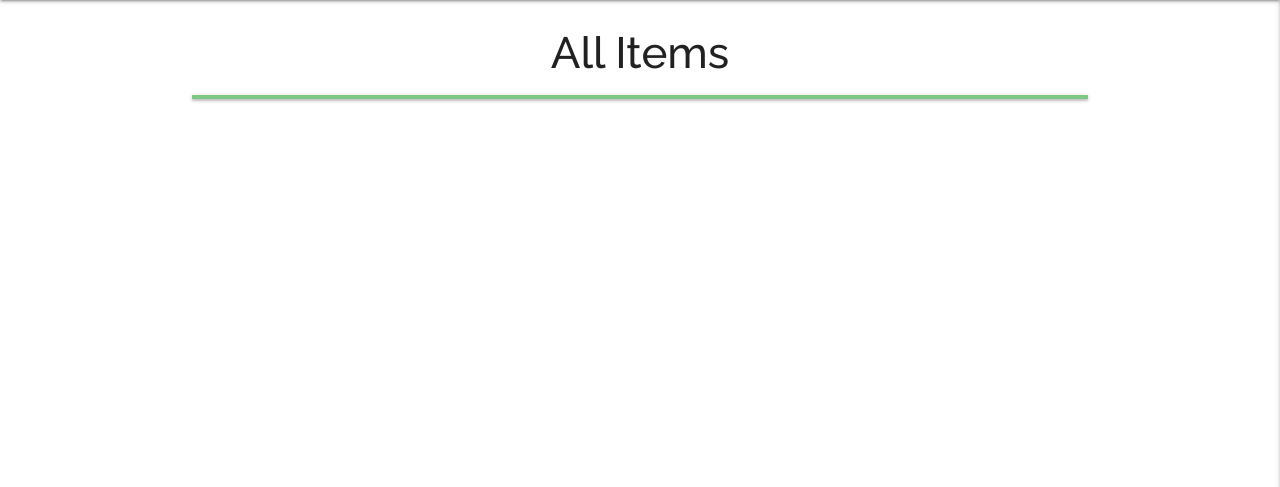
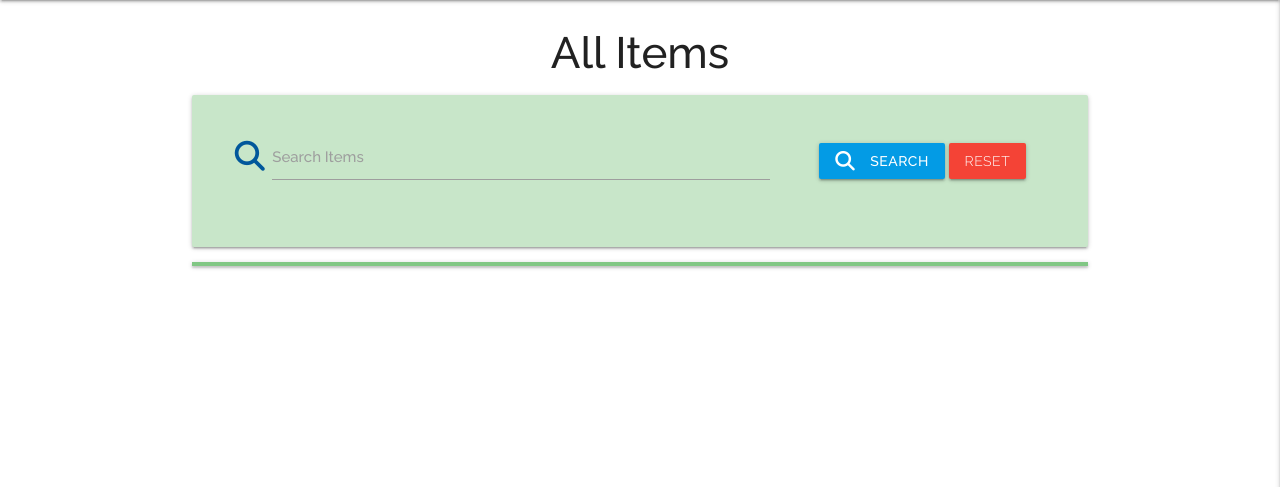
Before and after one commit to marcusnolan/restruction, a Flask app: page /get_items in a window 1280 px wide. Shown: the part 64-551 px from the top of the page. Run offline with Flask 2, Linux system fonts and the light colour scheme; data that the repository does not hold is empty; some libraries are stand-ins or nearby versions.

Commit message:
search function added to items page

```diff
--- a/app.py
+++ b/app.py
@@ -23,7 +23,7 @@ mongo = PyMongo(app)
 @app.route("/")
 @app.route("/home")
 def home():
-    items = mongo.db.items.find()
+    items = mongo.db.items.find().sort("_id", -1).limit(10)
     return render_template("home.html", items=items)
 
 
@@ -32,6 +32,11 @@ def get_items():
     items = list(mongo.db.items.find())
     return render_template("items.html", items=items)
 
+@app.route("/search", methods=["GET", "POST"])
+def search():
+    query = request.form.get("query")
+    items = list(mongo.db.items.find({"$text": {"$search": query}}))
+    return render_template("items.html", items=items)
 
 @app.route("/user_items")
 def user_items():
--- a/static/css/style.css
+++ b/static/css/style.css
@@ -32,7 +32,7 @@ h1, h2, h3, h4, h5, h6 {
 }
 
 .nav-wrapper {
-    margin: 0px 20px 0px 20px;
+    margin: 0px 20px 4px 20px;
 }
 
 .alternate-row-a {
--- a/templates/items.html
+++ b/templates/items.html
@@ -2,6 +2,24 @@
 {% block content %}
 <div class="container">
     <h3 class="center-align page-header">All Items</h3>
+
+    <div class="row card-panel green lighten-4">
+        <form class="col s12" action="{{ url_for('search') }}" method="POST">
+            <div class="row valign-wrapper center-align">
+                <div class="input-field col s12 m8">
+                    <i class="fas fa-search prefix light-blue-text text-darken-4"></i>
+                    <input type="text" id="query" name="query" minlength="3" class="validate" required>
+                    <label for="query">Search Items</label>
+                </div>
+                <div class="col s12 m4">
+                    <button class="light-blue darken-1 btn text-shadow" type="submit">
+                        <i class="fas fa-search left"></i> Search
+                    </button>
+                    <a href="{{ url_for('get_items') }}" class="red btn text-shadow">Reset</a>
+                </div>
+            </div>
+        </form>
+    </div>
 
     <ul class="collapsible">
         {% for item in items %}
```
